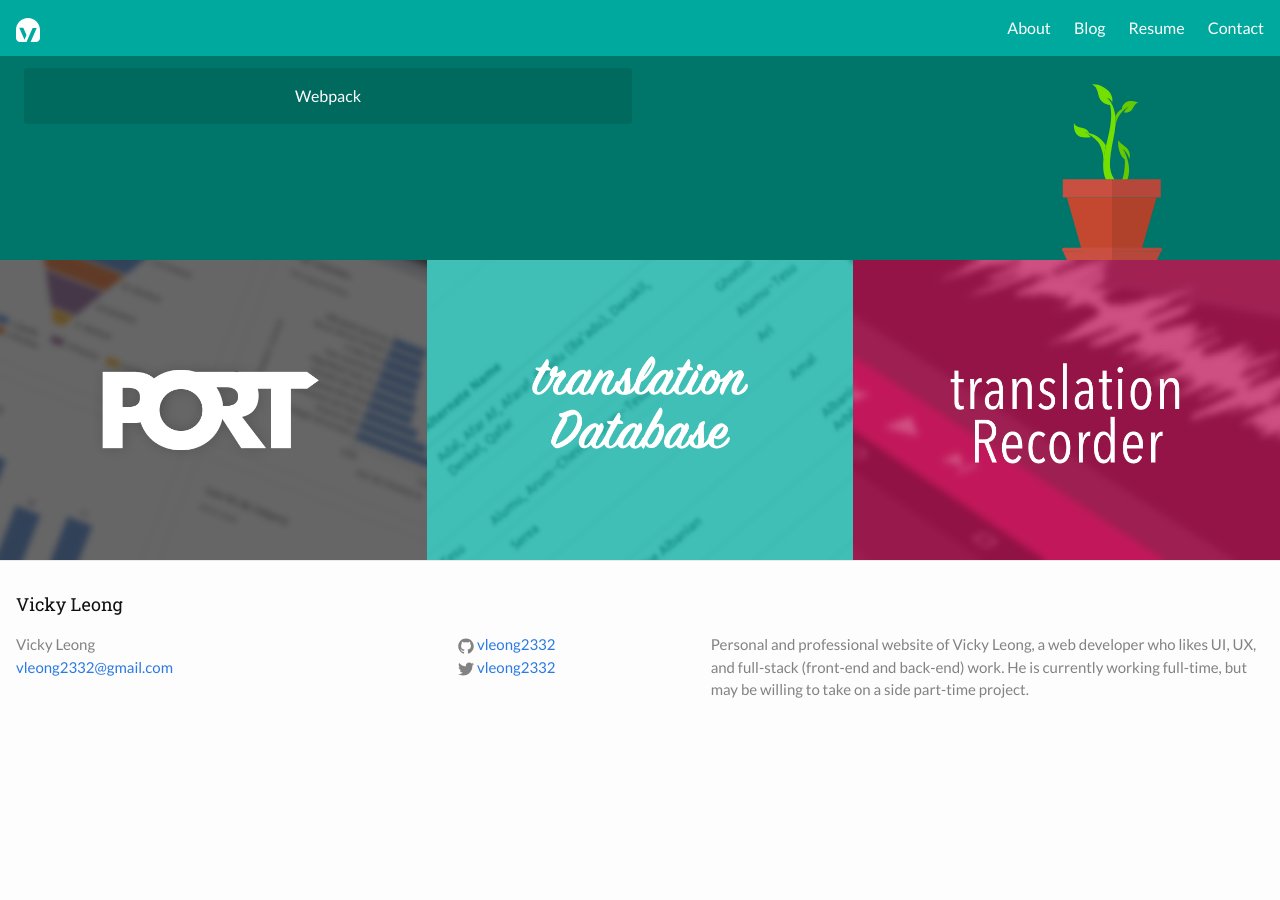
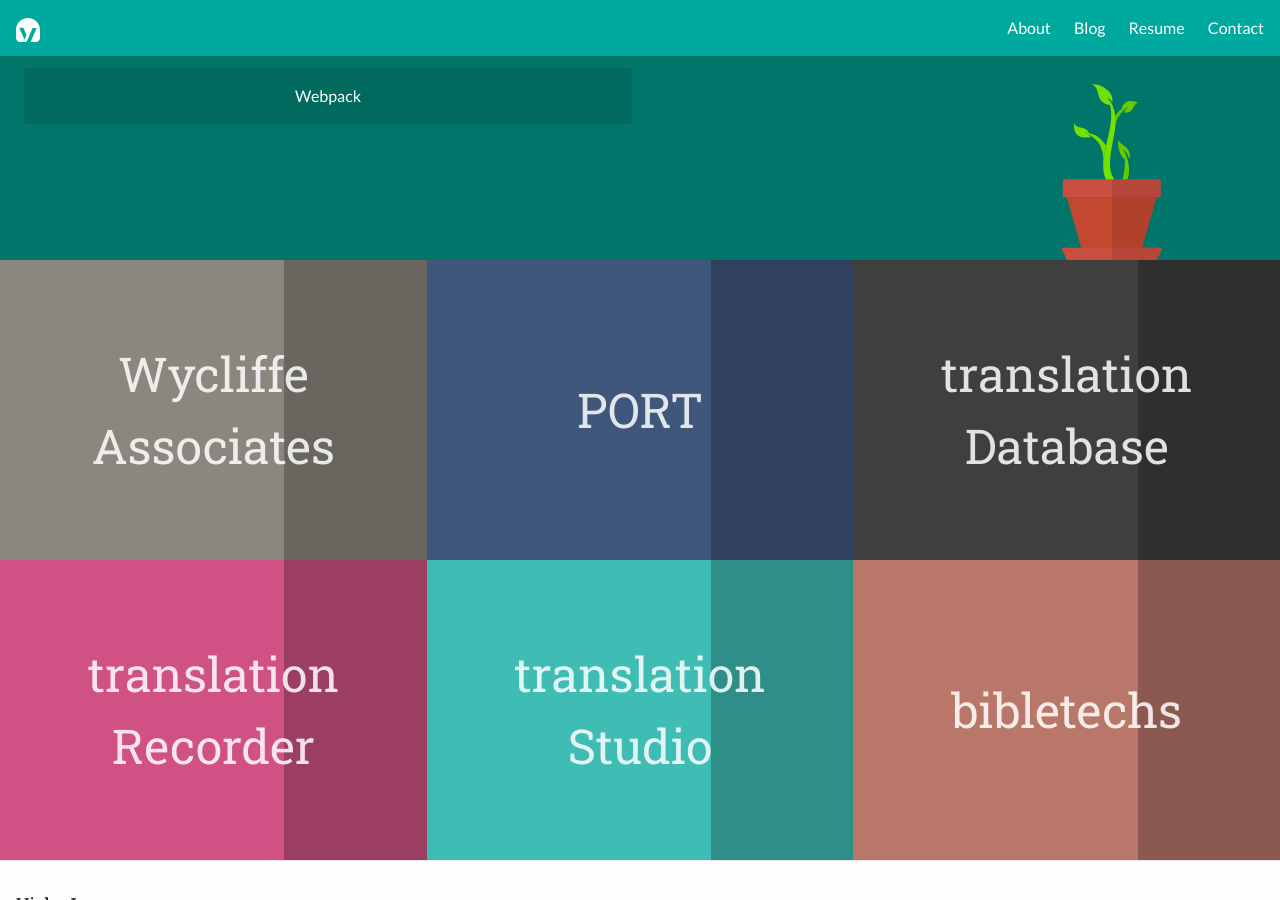
Before and after one commit to vleong2332/site2.0, a Jekyll site: the page built from index.md, in a window 1280 px wide and 900 px high, scrolled down 2135 px. Built offline with Jekyll 4.4.1, drawn with Linux system fonts in a browser that asks for light colours; before the commit the page ends 2896 px from its top, so only the background shows below that.

Commit message:
Simplify work section

```diff
--- a/_includes/work.html
+++ b/_includes/work.html
@@ -1,10 +1,10 @@
 <section class="work">
   <div class="wrapper">
-    <div class="project-wrapper port">
-    </div>
-    <div class="project-wrapper td">
-    </div>
-    <div class="project-wrapper tr">
-    </div>
+    <div class="project-wrapper wa"><h2>Wycliffe<br />Associates</h2></div>
+    <div class="project-wrapper port"><h2>PORT</h2></div>
+    <div class="project-wrapper td"><h2>translation<br />Database</h2></div>
+    <div class="project-wrapper tr"><h2>translation<br />Recorder</h2></div>
+    <div class="project-wrapper ts"><h2>translation<br />Studio</h2></div>
+    <div class="project-wrapper bt"><h2>bibletechs</h2></div>
   </div>
 </section>
--- a/_sass/site.scss
+++ b/_sass/site.scss
@@ -21,7 +21,7 @@
 
 $max-z-index: 1000;
 
-@import url('https://fonts.googleapis.com/css?family=Lato:400,700,900|Roboto+Slab:400,700');
+@import url('https://fonts.googleapis.com/css?family=Lato:400,700,900|Roboto+Slab:400,700|Oswald:600');
 
 // Import partials.
 @import
--- a/_sass/site/_work.scss
+++ b/_sass/site/_work.scss
@@ -15,34 +15,101 @@
     // border: 1px solid red;
     box-sizing: border-box;
     background-repeat: no-repeat;
-    background-size: 100% auto;
+    // background-size: 100% auto;
+    background-size: cover;
     background-position: center center;
     border: none;
-    transition: background-size 222ms ease-in-out;
+    // font-family: 'Oswald', sans-serif;
+    color: rgba(255, 255, 255, 0.85);
+    // font-size: 3rem;
+    // display: flex;
+    // align-items: center;
+    // justify-content: center;
+    text-align: center;
+    padding: 1rem;
+    position: relative;
+    overflow: hidden;
+    cursor: pointer;
+    transition: color 222ms ease;
+
+    h2 {
+      font-size: 3rem;
+      transition: font-size 222ms ease;
+      width: 100%;
+      height: 100%;
+      display: flex;
+      align-items: center;
+      justify-content: center;
+      margin: 0;
+      // border: 1px solid rgba(255, 255, 255, 0.25);
+      // border-radius: 3px;
+      position: relative;
+    }
+
+    &::before {
+      content: "";
+      display: block;
+      clear: both;
+      position: absolute;
+      top: 0;
+      left: 66.66%;
+      width: 100%;
+      height: 100%;
+      background-color: rgba(0, 0, 0, 0.25);
+      // transform: skewX(-15deg);
+      transition: left 222ms ease, transform 222ms ease;
+    }
 
     &:hover {
-      background-size: 115% auto;
+      color: #FFF;
+      h2 {
+        font-size: 3.5rem;
+      }
+      &::before {
+        // transform: skewX(-20deg);
+        left: 33.33%;
+      }
     }
+
+    // &:hover {
+    //   // background-size: 115% auto;
+    //   font-size: 3.5rem;
+    // }
   }
 
   .port {
-    background-image: url('../assets/port_bg.png');
+    // background-image: url('../assets/port_bg.png');
+    background-color: rgba(0, 32, 80, 0.75);
   }
 
   .td {
-    background-image: url('../assets/td_bg.png');
+    // background-image: url('../assets/td_bg.png');
+    background-color: rgba(0, 0, 0, 0.75);
   }
 
   .tr {
-    background-image: url('../assets/tr_bg.png');
+    // background-image: url('../assets/tr_bg.png');
+    background-color: rgba(194, 24, 91, 0.75);
+  }
+
+  .wa {
+    background-color: rgba(101, 98, 84, 0.75);
+  }
+
+  .ts {
+    background-color: rgba(0, 169, 157, 0.75);
+  }
+
+  .bt {
+    background-color: rgba(163, 75, 57, 0.75);
   }
 
   @media all and (min-width: 640px) {
     .project-wrapper {
-      background-size: auto 100%;
+      // background-size: auto 100%;
 
       &:hover {
-        background-size: auto 120%;
+        // background-size: auto 120%;
       }
 
     }
```
